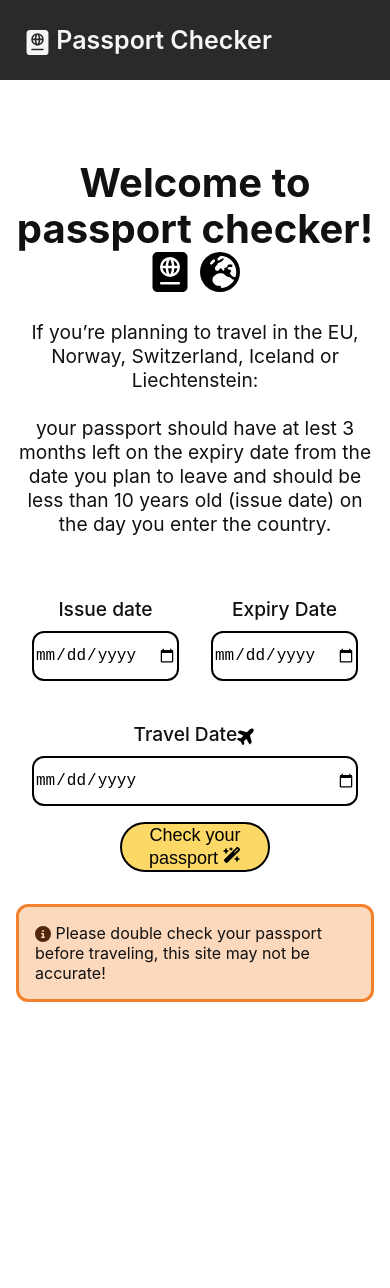
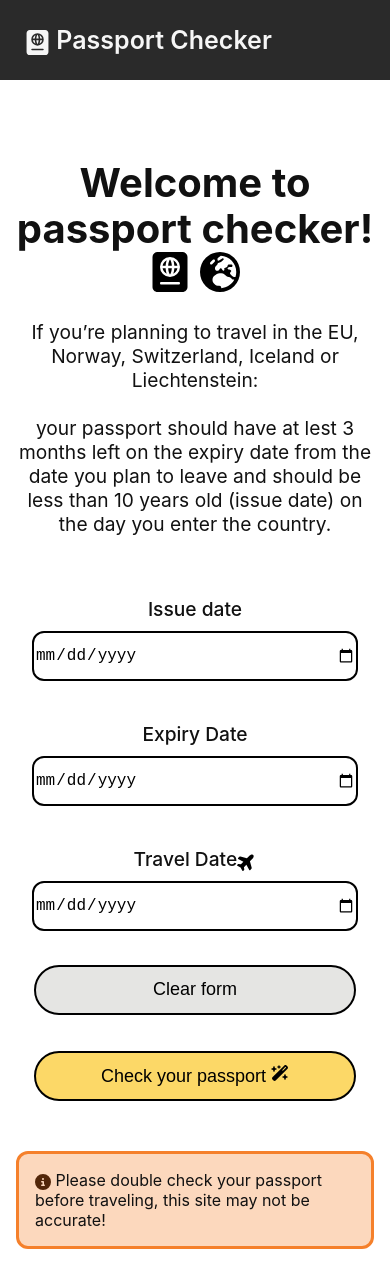
Before and after one commit to Heather0K/passport-checker, a Next.js app: page / in a window 390 px wide. Shown: the top 1288 px of the page. Before the commit the page ends 1082 px from the top, so only its background shows below. Built offline with nearby package versions, Linux system fonts and the light colour scheme.

Commit message:
fix safari mobile

```diff
--- a/components/form.tsx
+++ b/components/form.tsx
@@ -45,7 +45,11 @@ const FormItem = styled.div`
   padding: 1em;
   flex-grow: 1;
 
-  & label {
+  @media screen and (max-width: 600px) {
+    width: 100%;
+  }
+
+    & label {
     font-size: 1.2rem;
     padding: 0.5em;
 
@@ -99,14 +103,13 @@ const SubmitButton = styled.button`
     box-shadow: 0 10px 20px 2px rgba(0, 0, 0, 0.25);
   }
   @media screen and (max-width: 600px) {
-    width: 190px;
-
-    @media screen and (max-width: 400px) {
-   width: 150px;
+    width: 100%;
+    margin: 1em;
   }
 `
 const ResetButton = styled(SubmitButton)`
   background-color: #e5e5e3;
+  margin-right: 1em;
 `;
 
 export default function Form() {
@@ -217,10 +220,10 @@ export default function Form() {
                     </FormItem>
                 </div>
 
-                <div style={{display: 'flex'}}>
-                    {passAge || isError ? (
+                <div style={{display: 'flex', flexWrap: 'wrap'}}>
+                    {/*{passAge || isError ? (*/}
                         <ResetButton type="reset">Clear form </ResetButton>
-                    ) : null}
+                    {/*) : null}*/}
                     <SubmitButton type="submit">Check your passport <MagicIcon/></SubmitButton>
                 </div>
             </FormContainer>
```
